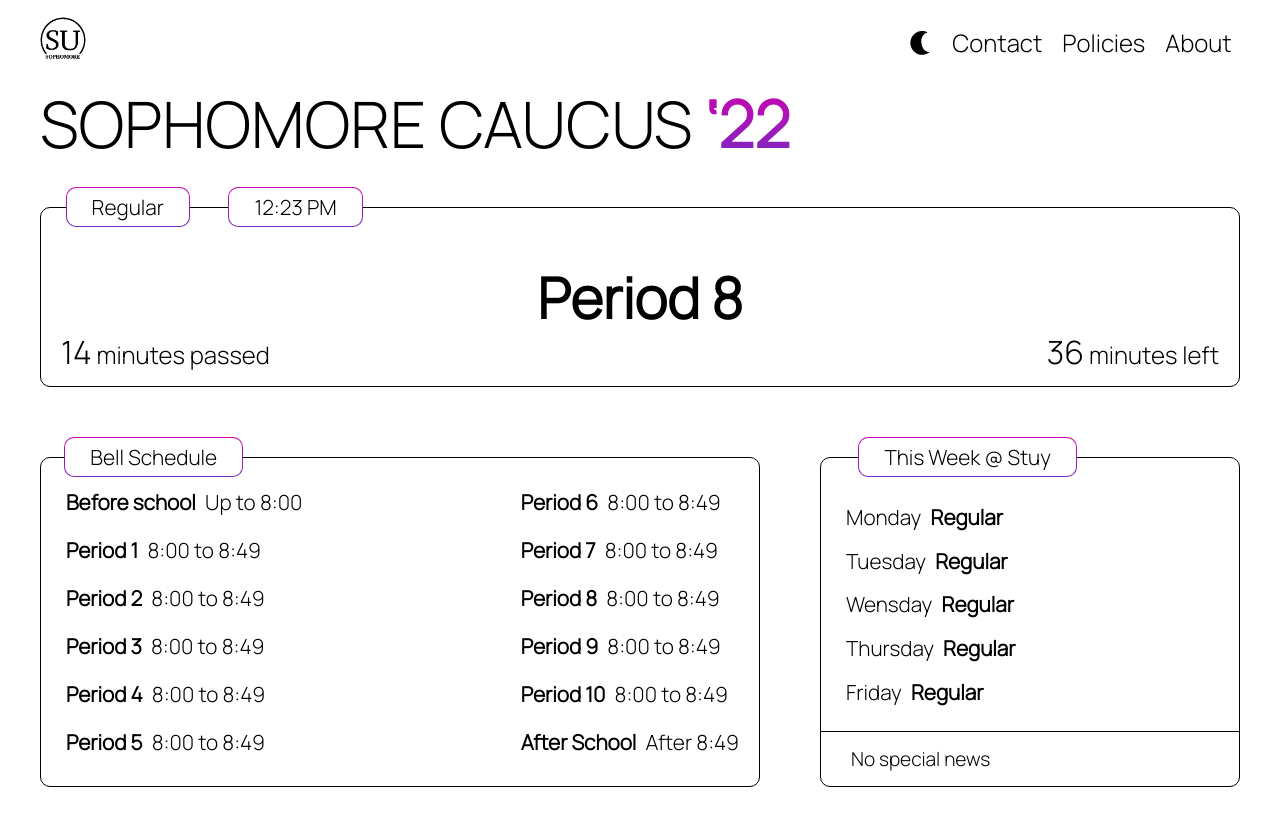
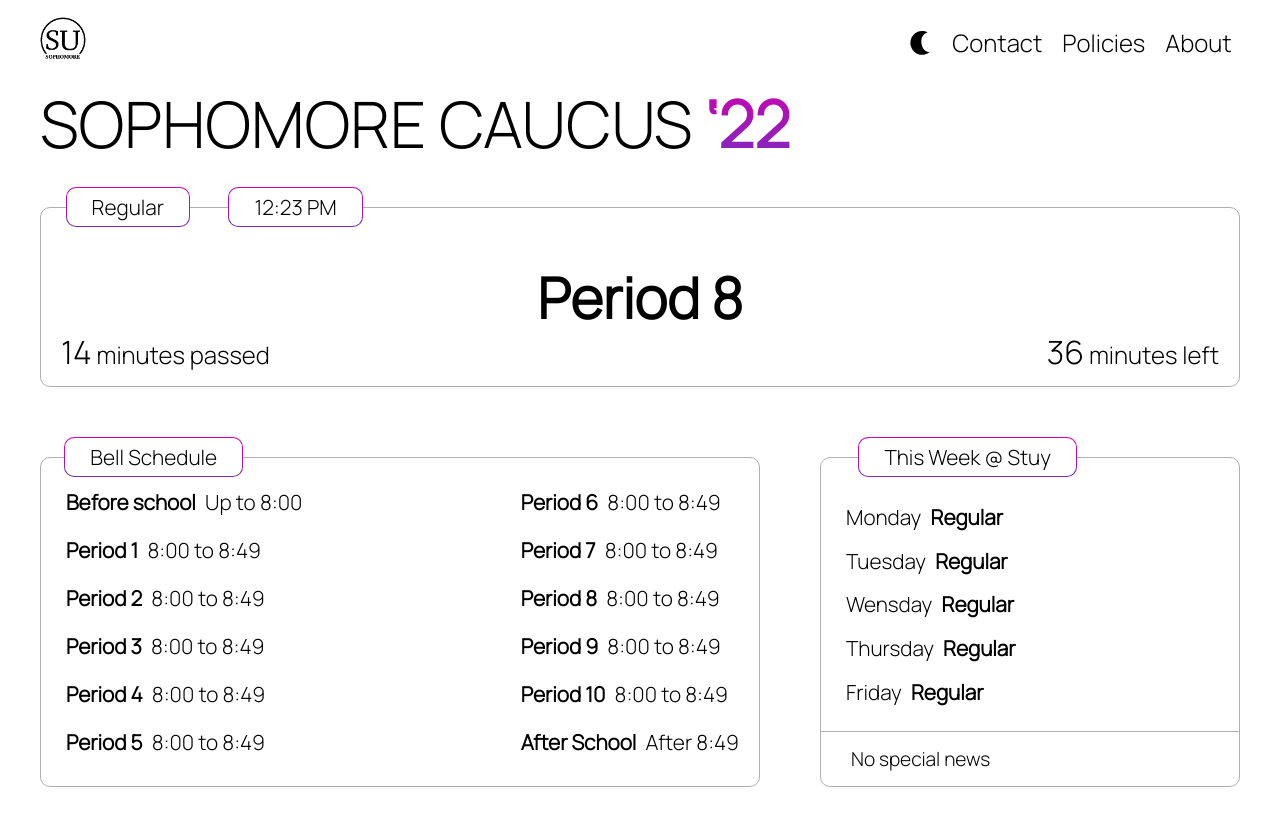
Before and after one commit to leomet07/sophomore.stuysu.org, a Next.js app: page / in a window 1280 px wide. Shown: the top 826 px of the page. Built offline with nearby package versions, Linux system fonts and the light colour scheme; no server answers; the database is empty.

Commit message:
Use secondary as opposed to primary color for borders

```diff
--- a/styles/Announcement.module.css
+++ b/styles/Announcement.module.css
@@ -7,7 +7,7 @@
 	margin-bottom: 2vh;
 
 	/* Prim [day] */
-	border: 1px solid var(--primary-color);
+	border: 1px solid var(--secondary-color);
 	border-radius: 10px;
 
 	/* Inside auto layout */
--- a/styles/BellSchedule.module.css
+++ b/styles/BellSchedule.module.css
@@ -12,7 +12,7 @@
 	padding: 20px;
 	padding-top: 30px;
 	padding-bottom: 30px;
-	border: 1px solid var(--primary-color);
+	border: 1px solid var(--secondary-color);
 	border-radius: 10px;
 	margin-top: 0px;
 }
--- a/styles/Contact.module.css
+++ b/styles/Contact.module.css
@@ -59,7 +59,7 @@
 	background: var(--base-color);
 
 	/* Prim [day] */
-	border: 1px solid var(--primary-color);
+	border: 1px solid var(--secondary-color);
 	border-radius: 52px;
 	z-index: 2;
 }
--- a/styles/Policies.module.css
+++ b/styles/Policies.module.css
@@ -57,7 +57,7 @@
 
 .category {
 	font-size: 1.3rem;
-	border: 1px solid var(--primary-color);
+	border: 1px solid var(--secondary-color);
 	border-radius: 20px;
 	padding-right: 15px;
 	padding-left: 15px;
--- a/styles/ScheduleWidget.module.css
+++ b/styles/ScheduleWidget.module.css
@@ -17,7 +17,7 @@
 	margin-top: auto;
 	width: 100%;
 	height: 180px;
-	border: 1px solid var(--primary-color);
+	border: 1px solid var(--secondary-color);
 	border-radius: 10px;
 	padding: 12px 20px;
 	display: flex;
--- a/styles/WeeklySchedule.module.css
+++ b/styles/WeeklySchedule.module.css
@@ -20,7 +20,7 @@
 	height: 330px;
 	padding-top: 20px;
 	margin-top: auto;
-	border: 1px solid var(--primary-color);
+	border: 1px solid var(--secondary-color);
 	border-radius: 10px;
 	display: flex;
 	flex-direction: column;
@@ -30,7 +30,7 @@
 #special_news_container {
 	height: 70px;
 	width: 100%;
-	border-top: 1px solid var(--primary-color);
+	border-top: 1px solid var(--secondary-color);
 	padding-left: max(30px, 2vw);
 	display: flex;
 	align-items: center;
```
